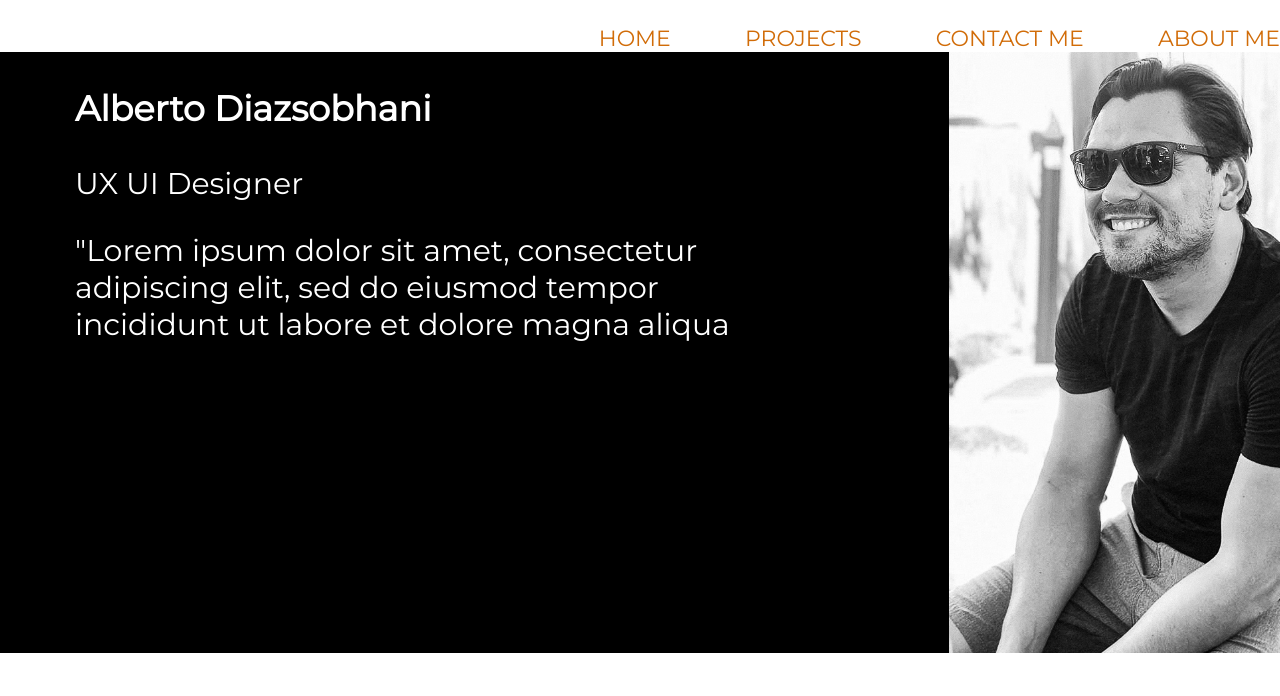
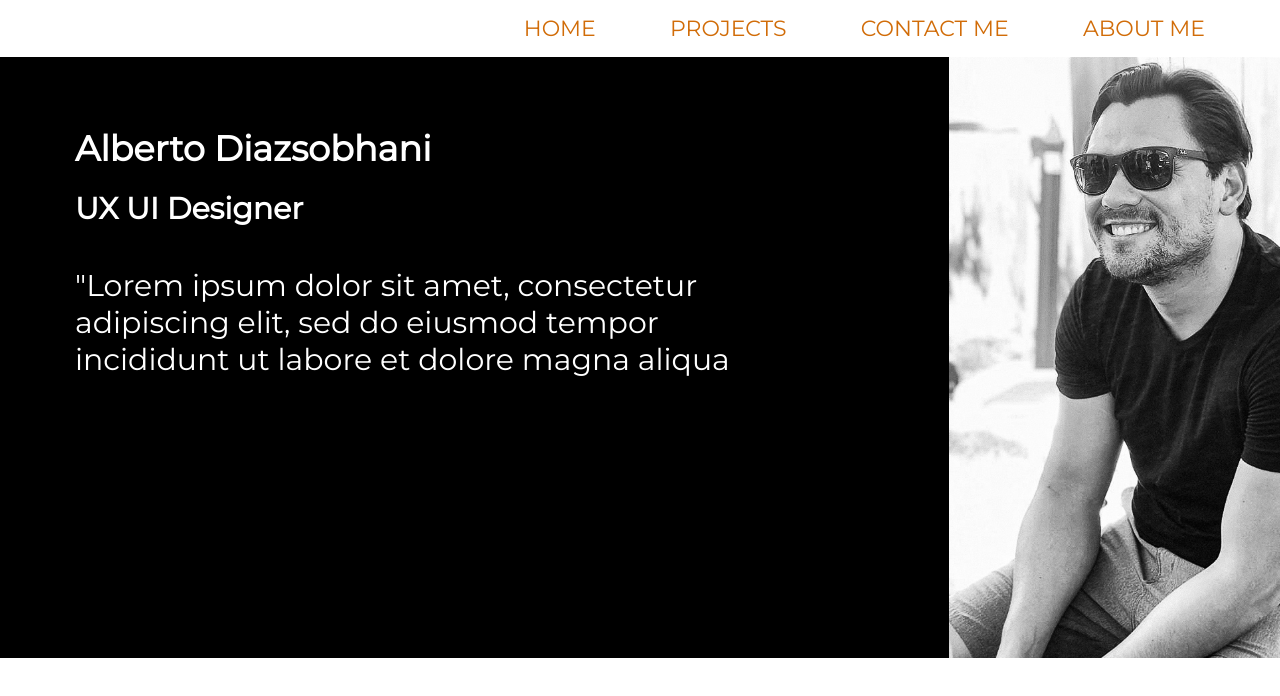
Before and after one commit to betodr/beto-dzabot.github.io, a plain HTML site: page index.html in a window 1280 px wide. Shown: the top 696 px of the page. Drawn offline with Linux system fonts and the light colour scheme.

Commit message:
styled grid container

```diff
--- a/Assets/css/style.css
+++ b/Assets/css/style.css
@@ -1,9 +1,11 @@
+/***navigation***/
+
 body{
     margin: 0;
     background: white;
     font-family: "montserrat";
     font-weight: 400;
-    font-weight: 450;
+
 }
 
 .container{
@@ -24,10 +26,13 @@ header::after{
 
 nav {
     float: right;
+
 }
 
 nav ul{
-    margin: 0;
+    margin-top: 0;
+    margin-bottom: 15px;
+    margin-right: 75px;
     padding: 0;
     list-style: none;
 }
@@ -35,7 +40,7 @@ nav ul{
 nav li{
     display: inline-block;
     margin-left: 70px;
-    padding-top: 25px;
+    padding-top: 15px;
     position: relative;
 }
 
@@ -50,7 +55,7 @@ nav a:hover{
     border-top: solid 5px #D16C08 ;
     color: black;
     width: 100%;
-    transition: all ease-in-out 300ms;
+    transition: all ease-in-out 250ms;
 }
 nav a ::before{
     content:'';
@@ -63,11 +68,12 @@ nav a ::before{
     width: 0%;
 }
 
+/*****gridContainer******/
 
 .grid-container {
     display: grid;
     width: 100%;
-    grid-template-columns: 949px 510px;
+    grid-template-columns: 949px 500px;
     grid-gap: 0px;
     background-color: black;
     padding: 0px;
@@ -85,7 +91,7 @@ nav a ::before{
     color: white;
     font-size: 43px;
     font-family: "Montserrat";
-    font-weight: 400;
+    font-weight: 0;
 }
 
 p{
@@ -97,8 +103,24 @@ p{
 
 }
 
-.item1 p, h3{
+.item1 p{
+    font-family: "montserrat";
     padding-left: 75px;
     padding-right: 200px;
-/* main text selector */
+    padding-bottom: 70px;
 }
+
+h3{
+    padding-left: 75px;
+    padding-right: 200px;
+    margin-bottom: 20px;
+    margin-top: 70px;
+}
+
+h4{
+    padding-left: 75px;
+    padding-right: 200px;
+    margin-top: 20px;
+}
+
+/*****footer*******/
--- a/index.html
+++ b/index.html
@@ -25,7 +25,7 @@
             <div class="grid-container">
                 <div class="item1">
                     <h3>Alberto Diazsobhani</h3>
-                    <p>UX UI Designer</p>
+                    <h4>UX UI Designer</h4>
                     <p>"Lorem ipsum dolor sit amet, consectetur adipiscing elit, sed do eiusmod tempor incididunt ut labore et dolore magna aliqua</p>
                 </div>
                 <div class="item2">
```
